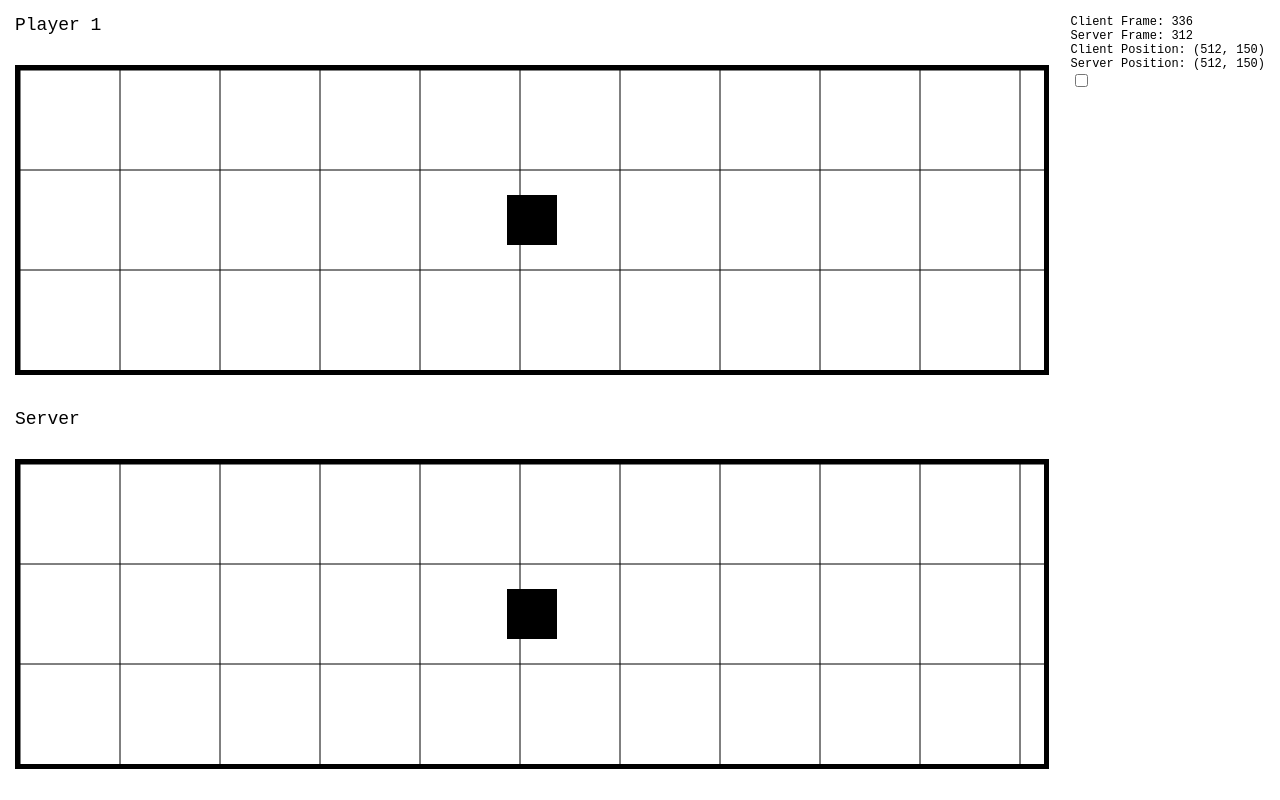
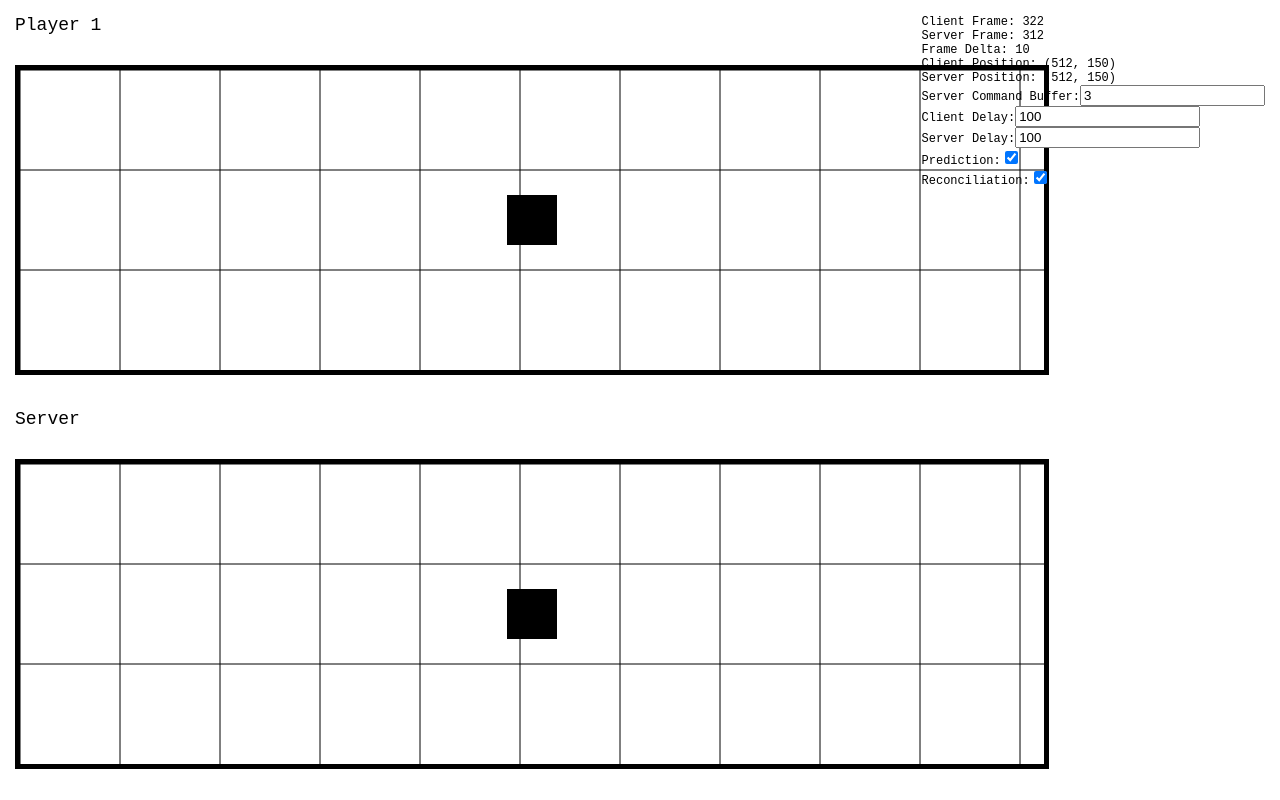
Before and after one commit to impguard/client-side-prediction, a React app: page / in a window 1280 px wide. Built offline with nearby package versions, Linux system fonts and the light colour scheme; the HTML template or start-up script is replaced by a standard one.

Commit message:
Tweaked some more to fix various bugs.

```diff
--- a/src/components/Debug.tsx
+++ b/src/components/Debug.tsx
@@ -5,12 +5,19 @@ import { vectorToString } from '../util'
 interface DebugState {
   clientFrame: number
   serverFrame: number
+  prediction: boolean
+  reconciliation: boolean
+  buffer: number
+  clientOWD: number
+  serverOWD: number
   clientPosition: Vector2
   serverPosition: Vector2
 }
 
 class Debug extends React.Component<{}, DebugState> {
   private boundUpdate = this.update.bind(this)
+  private boundHandleCheck = this.handleCheck.bind(this)
+  private boundHandleText = this.handleText.bind(this)
 
   constructor(props: any) {
     super(props)
@@ -19,7 +26,12 @@ class Debug extends React.Component<{}, DebugState> {
       clientFrame: 0,
       serverFrame: 0,
       clientPosition: new Vector2(0, 0),
-      serverPosition: new Vector2(0, 0)
+      serverPosition: new Vector2(0, 0),
+      buffer: window.config.buffer,
+      clientOWD: window.config.clientOWD,
+      serverOWD: window.config.serverOWD,
+      prediction: window.config.prediction,
+      reconciliation: window.config.reconciliation,
     }
   }
 
@@ -27,14 +39,91 @@ class Debug extends React.Component<{}, DebugState> {
     window.requestAnimationFrame(this.boundUpdate)
   }
 
+  public handleCheck(event: any) {
+    const { checked, name } = event.target
+
+    if (name === 'prediction' && !checked) {
+      this.setState({
+        reconciliation: false
+      })
+      window.config.reconciliation = false
+    }
+
+    (window.config as any)[name] = checked
+    this.setState({
+      [name]: checked
+    })
+  }
+
+  public handleText(event: any) {
+    const { value, name } = event.target
+
+    const num = +value;
+    (window.config as any)[name] = num
+    this.setState({
+      [name]: num
+    })
+  }
+
   public render() {
     return (
       <div className="debug">
         <div>Client Frame: {this.state.clientFrame}</div>
         <div>Server Frame: {this.state.serverFrame}</div>
+        <div>Frame Delta: {this.state.clientFrame - this.state.serverFrame}</div>
         <div>Client Position: {vectorToString(this.state.clientPosition)}</div>
         <div>Server Position: {vectorToString(this.state.serverPosition)}</div>
-        <input type="checkbox" />
+        <form>
+          <label>
+            Server Command Buffer:
+            <input
+              type="number"
+              name="buffer"
+              value={this.state.buffer}
+              onChange={this.boundHandleText}
+            />
+          </label>
+          <br />
+          <label>
+            Client Delay:
+            <input
+              type="number"
+              name="clientOWD"
+              value={this.state.clientOWD}
+              onChange={this.boundHandleText}
+            />
+          </label>
+          <br />
+          <label>
+            Server Delay:
+            <input
+              type="number"
+              name="serverOWD"
+              value={this.state.serverOWD}
+              onChange={this.boundHandleText}
+            />
+          </label>
+          <br />
+          <label>
+            Prediction:
+            <input
+              type="checkbox"
+              name="prediction"
+              checked={this.state.prediction}
+              onChange={this.boundHandleCheck}
+            />
+          </label>
+          <br />
+          <label>
+            Reconciliation:
+            <input
+              type="checkbox"
+              name="reconciliation"
+              checked={this.state.reconciliation}
+              onChange={this.boundHandleCheck}
+            />
+          </label>
+        </form>
       </div>
     )
   }
--- a/src/components/Game.tsx
+++ b/src/components/Game.tsx
@@ -31,9 +31,9 @@ class Game extends React.Component {
 
     window.config = {
       refreshRate: 16,
-      buffer: 20,
-      clientOWD: 50,
-      serverOWD: 50,
+      buffer: 3,
+      clientOWD: 100,
+      serverOWD: 100,
       prediction: true,
       reconciliation: true,
     }
@@ -57,9 +57,6 @@ class Game extends React.Component {
 
     this.server.reset()
     this.server.start()
-
-    const rtt = (window.config.clientOWD + window.config.serverOWD) / 2
-    this.client.state.frame = Math.ceil(rtt / window.config.refreshRate + window.config.buffer)
 
     this.client.reset()
     this.client.start()
--- a/src/game/Client.tsx
+++ b/src/game/Client.tsx
@@ -9,6 +9,7 @@ import { GameState } from './types'
 import { Vector2 } from 'three'
 import { values, includes, cloneDeep } from 'lodash/fp'
 import { v4 as uuid } from 'uuid'
+import { frameDelta } from '../util'
 
 export default class Client extends Renderer {
   public server: Server
@@ -18,7 +19,7 @@ export default class Client extends Renderer {
 
     document.addEventListener('keydown', this.keydown.bind(this))
     document.addEventListener('keyup', this.keyup.bind(this))
-    document.addEventListener('click', this.click.bind(this))
+    canvas.addEventListener('click', this.click.bind(this))
   }
 
   public connect(server: Server) {
@@ -26,6 +27,8 @@ export default class Client extends Renderer {
   }
 
   public send(state: GameState) {
+    this.state.frame += frameDelta(this.state.frame, state.frame)
+
     if (window.config.reconciliation) {
       this.state.player.reconcile(state.frame, state.player.position)
     } else {
--- a/src/game/client.tsx
+++ b/src/game/client.tsx
@@ -9,6 +9,7 @@ import { GameState } from './types'
 import { Vector2 } from 'three'
 import { values, includes, cloneDeep } from 'lodash/fp'
 import { v4 as uuid } from 'uuid'
+import { frameDelta } from '../util'
 
 export default class Client extends Renderer {
   public server: Server
@@ -18,7 +19,7 @@ export default class Client extends Renderer {
 
     document.addEventListener('keydown', this.keydown.bind(this))
     document.addEventListener('keyup', this.keyup.bind(this))
-    document.addEventListener('click', this.click.bind(this))
+    canvas.addEventListener('click', this.click.bind(this))
   }
 
   public connect(server: Server) {
@@ -26,6 +27,8 @@ export default class Client extends Renderer {
   }
 
   public send(state: GameState) {
+    this.state.frame += frameDelta(this.state.frame, state.frame)
+
     if (window.config.reconciliation) {
       this.state.player.reconcile(state.frame, state.player.position)
     } else {
--- a/src/util.tsx
+++ b/src/util.tsx
@@ -25,3 +25,12 @@ export const drawGrid = (context: CanvasRenderingContext2D,
 export const vectorToString = (vector: Vector2) => {
   return `(${Math.round(vector.x)}, ${Math.round(vector.y)})`
 }
+
+export const frameDelta = (clientFrame: number, serverFrame: number) => {
+  const rtt = (window.config.clientOWD + window.config.serverOWD) / window.config.refreshRate
+  const htt = rtt / 2
+  const delta = htt + window.config.buffer
+  const result = Math.ceil(delta - Math.max(clientFrame - serverFrame, 0) + htt)
+
+  return result
+}
```
